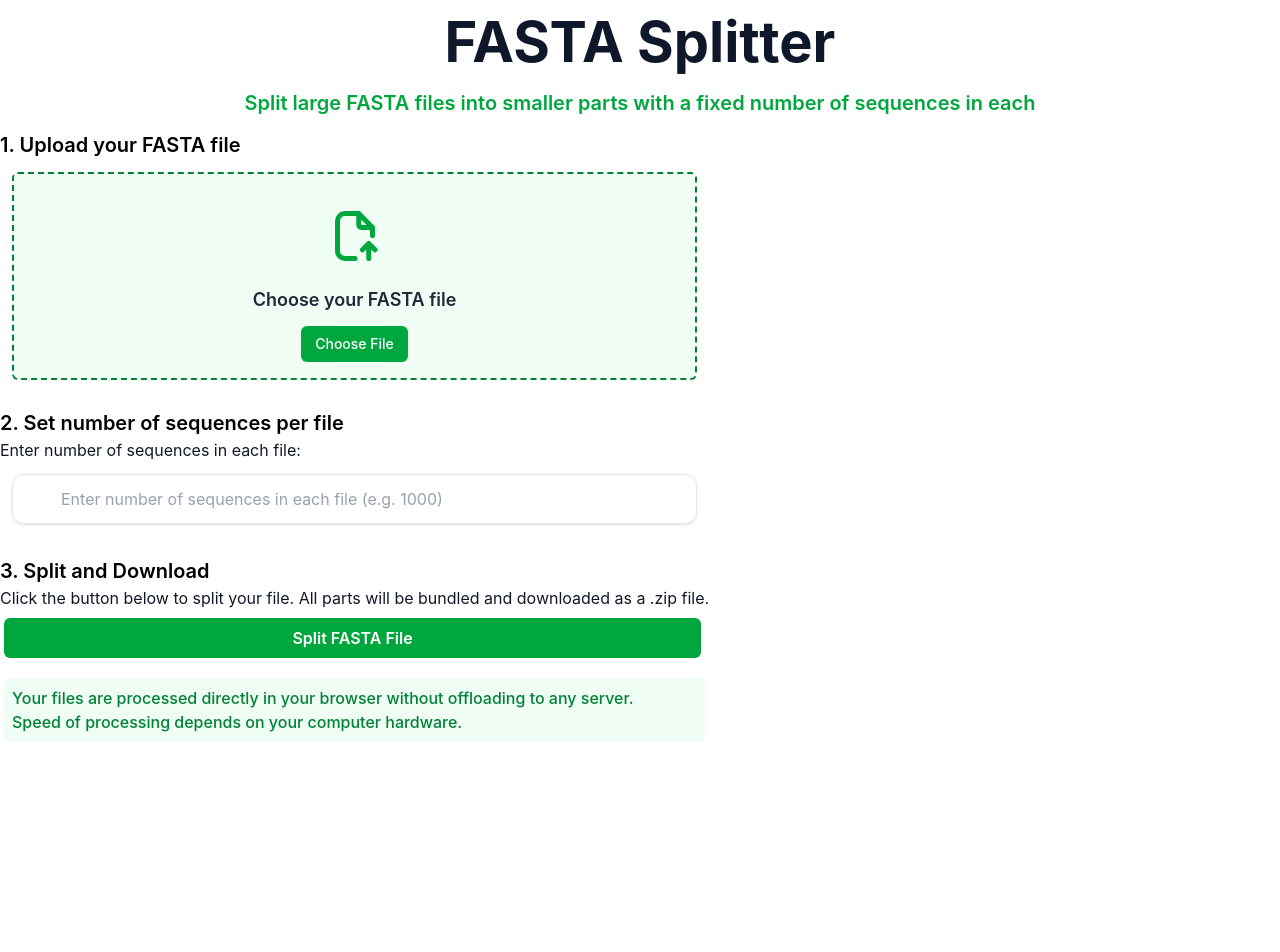
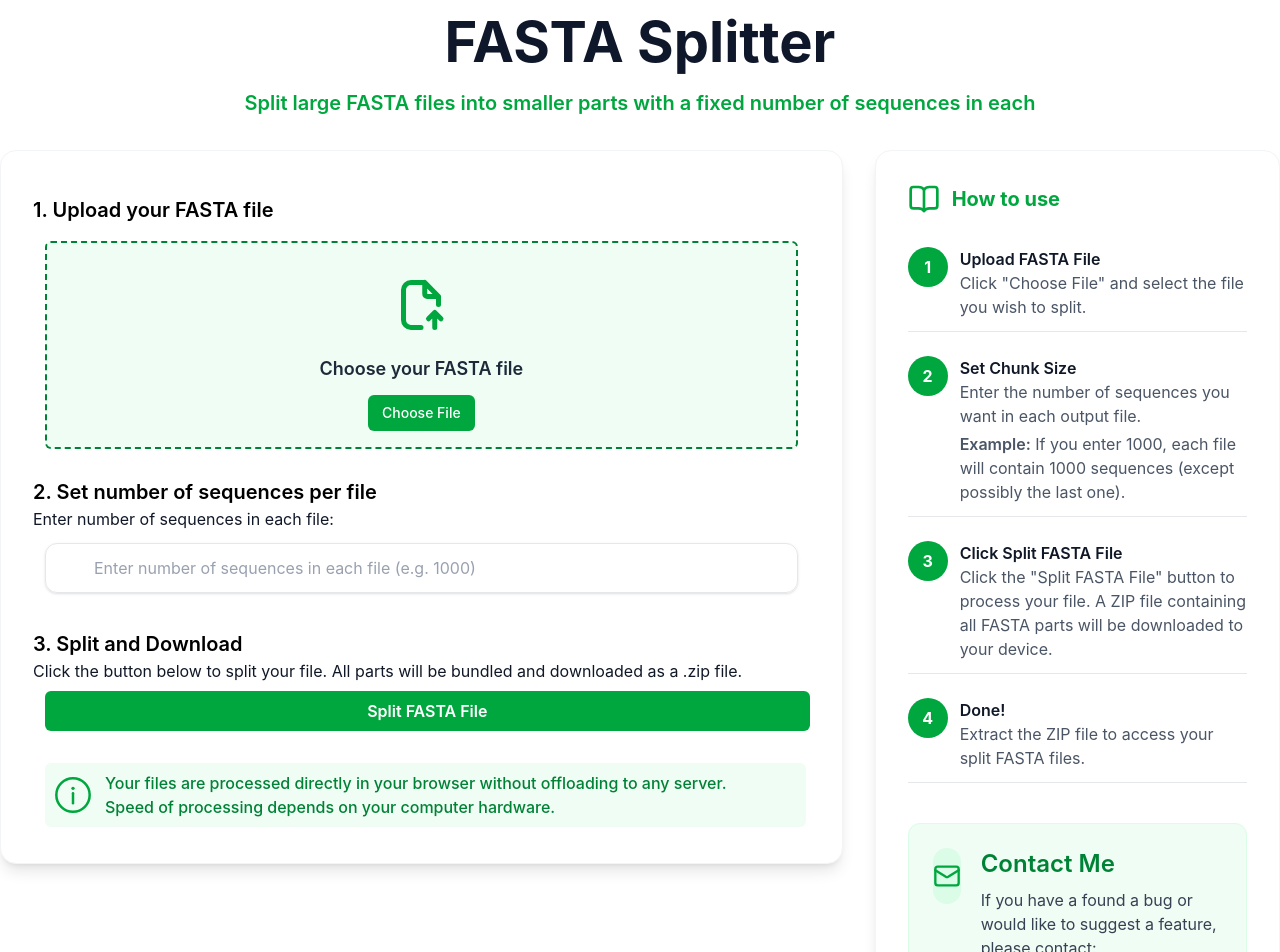
Before and after one commit to Noelaxe/fasta-splitter-project, a React (Vite) app in the folder FSplitter-project/: page / in a window 1280 px wide. Shown: the top 952 px of the page. Before the commit the page ends 800 px from the top, so only its background shows below. Built offline with nearby package versions, Linux system fonts and the light colour scheme.

Commit message:
UI Instructions

```diff
--- a/FSplitter-project/package.json
+++ b/FSplitter-project/package.json
@@ -14,6 +14,7 @@
   "dependencies": {
     "@tailwindcss/vite": "^4.3.2",
     "jszip": "^3.10.1",
+    "lucide-react": "^1.23.0",
     "react": "^19.2.7",
     "react-dom": "^19.2.7",
     "tailwindcss": "^4.3.2"
--- a/FSplitter-project/src/components/Core.jsx
+++ b/FSplitter-project/src/components/Core.jsx
@@ -3,6 +3,7 @@ import { useState, useEffect } from "react";
 import { splitSequences } from "../utils/splitSequences";
 import { downloadZip } from "../utils/downloadZip";
 import uploadIcon from "../assets/upload-file-svgrepo-com.svg"
+import infoIcon from "../assets/info-circle-svgrepo-com.svg"
 
 function Core() {
     const [sequences, setSequences] = useState([]);
@@ -14,9 +15,9 @@ function Core() {
       }, [chunkSize]);
 
     return(
-        <div>
-            <h1 className="mt-3 font-semibold font-sans text-[20px]">1. Upload your FASTA file</h1>
-            <div className="m-3 ml-3 p-3 border-2 border-dashed border-green-700 rounded-md bg-green-50 flex-col flex items-center justify-center text-center">
+        <div className="bg-white rounded-2xl shadow-lg border border-gray-100 p-8">
+            <h1 className="mb-4 mt-3 font-semibold font-sans text-[20px]">1. Upload your FASTA file</h1>
+            <div className="mb-4 m-3 ml-3 p-3 border-2 border-dashed border-green-700 rounded-md bg-green-50 flex-col flex items-center justify-center text-center">
 
                 <img src={uploadIcon} className="w-15 h-15 m-5" />
 
@@ -43,14 +44,14 @@ function Core() {
                         setChunkSize(e.target.value === "" ? null : Number(e.target.value));
                     }}
                     placeholder="Enter number of sequences in each file (e.g. 1000)"
-                    className="mb-3 mt-3 w-full shrink-0 ml-3 mr-6 border border-gray-200 shadow-sm py-3 pl-12 pr-4 rounded-xl focus:border-green-500 focus:outline-none focus:ring-4 focus:ring-green-100 placeholder:text-gray-400"
+                    className="mb-4 mt-3 w-full shrink-0 ml-3 mr-6 border border-gray-200 shadow-sm py-3 pl-12 pr-4 rounded-xl focus:border-green-500 focus:outline-none focus:ring-4 focus:ring-green-100 placeholder:text-gray-400"
                     />
                 </div>
             </div>
             <div>
                 <h1 className="mt-5 font-semibold font-sans text-[20px]">3. Split and Download</h1>
                 <p className="font-sans text-gray-900">Click the button below to split your file. All parts will be bundled and downloaded as a .zip file.</p>
-                <div className="pr-3">
+                <div className="pr-3 mb-7">
                     <button
                         disabled={chunkSize<=0 || sequences.length===0}
                         onClick={async () => {
@@ -65,7 +66,7 @@ function Core() {
                             rounded-md
                             text-white
                             m-1 p-2
-                            pl-3.5 pr-3.5
+                            ml-3
                             text-m
                             font-semibold
                             cursor-pointer
@@ -76,9 +77,15 @@ function Core() {
                     </button>
                 </div>
             </div>
-            <div className="border-none bg-green-50 rounded-md m-1 p-2 mt-4">
-                <p className="font-medium text-green-700">Your files are processed directly in your browser without offloading to any server.</p>
-                <p className="font-medium text-green-700">Speed of processing depends on your computer hardware.</p>
+            <div className="flex gap-3 border-none bg-green-50 rounded-md m-1 p-2 mt-4 ml-3">
+                <div>
+                    <img src={infoIcon} className="w-10 h-10 mt-1"/>
+                </div>
+
+                <div>
+                    <p className="font-medium text-green-700">Your files are processed directly in your browser without offloading to any server.</p>
+                    <p className="font-medium text-green-700">Speed of processing depends on your computer hardware.</p>
+                </div>
             </div>
 
         </div>
--- a/FSplitter-project/src/components/Core_and_instructions.jsx
+++ b/FSplitter-project/src/components/Core_and_instructions.jsx
@@ -3,9 +3,13 @@ import Instructions from "./Insructions"
 
 function Core_and_instructions() {
     return (
-        <div className="flex">
-            <Core />
-            <Instructions />
+        <div className="max-w-screen-2xl mx-auto grid grid-cols-1 lg:grid-cols-3 gap-8 mt-8">
+            <div className="lg:col-span-2">
+                <Core />
+            </div>
+            <div>
+                <Instructions />
+            </div>
         </div>
     )
 }
--- a/FSplitter-project/src/components/Insructions.jsx
+++ b/FSplitter-project/src/components/Insructions.jsx
@@ -1,7 +1,116 @@
+import {BookOpen, Mail} from "lucide-react";
+
+const steps = [
+    {
+        number: 1,
+        title: "Upload FASTA File",
+        description:
+            'Click "Choose File" and select the file you wish to split.',
+    },
+    {
+        number: 2,
+        title: "Set Chunk Size",
+        description:
+            "Enter the number of sequences you want in each output file.",
+        example:
+            "Example: If you enter 1000, each file will contain 1000 sequences (except possibly the last one).",
+    },
+    {
+        number: 3,
+        title: "Click Split FASTA File",
+        description:
+            'Click the "Split FASTA File" button to process your file. A ZIP file containing all FASTA parts will be downloaded to your device.',
+    },
+    {
+        number: 4,
+        title: "Done!",
+        description:
+            "Extract the ZIP file to access your split FASTA files.",
+    },
+];
+
 function Instructions() {
-    return(
-        <h1></h1>
-    )
+    return (
+        <div className="bg-white rounded-2xl shadow-lg border border-gray-100 p-8">
+
+
+
+            <div className="flex items-center gap-3 mb-8">
+                <BookOpen className="text-green-600 w-8 h-8" />
+                <h2 className="text-[20px] font-bold text-green-600">
+                    How to use
+                </h2>
+            </div>
+
+
+
+            <div className="space-y-6">
+                {steps.map((step) => (
+                    <div
+                        key={step.number}
+                        className="flex gap-1 border-b border-gray-200 pb-3"
+                    >
+                        <div className="flex-shrink-0">
+                            <div className="mr-2 w-10 h-10 rounded-full bg-green-600 text-white font-bold flex items-center justify-center">
+                                {step.number}
+                            </div>
+                        </div>
+
+                        <div>
+                            <h3 className="text-[16px] font-semibold text-gray-900">
+                                {step.title}
+                            </h3>
+
+                            <p className="text-gray-600">
+                                {step.description}
+                            </p>
+
+                            {step.example && (
+                                <p className="text-gray-600 mt-1">
+                                    <span className="font-semibold">
+                                        Example:
+                                    </span>{" "}
+                                    {step.example.replace("Example: ", "")}
+                                </p>
+                            )}
+                        </div>
+                    </div>
+                ))}
+            </div>
+
+
+
+            <div className="mt-10 rounded-xl border border-green-100 bg-green-50 p-6 flex gap-5 items-start">
+
+                <div className="w-14 h-14 rounded-full bg-green-100 flex items-center justify-center">
+                    <Mail className="text-green-600 w-7 h-7" />
+                </div>
+
+                <div>
+                    <h3 className="text-2xl font-semibold text-green-700 mb-2">
+                        Contact Me
+                    </h3>
+
+                    <p className="text-gray-700 mb-4">
+                        If you have a found a bug or would like to suggest a feature, please contact:
+                    </p>
+
+
+
+                    <a
+                        target="_blank"
+                        rel="noopener noreferrer"
+                        href="https://mail.google.com/mail/?view=cm&fs=1&to=noelaxe.support@gmail.com"
+                        className="inline-flex items-center gap-2 text-green-700 font-semibold hover:underline"
+                    >
+                        <Mail className="w-5 h-5" />
+                        noelaxe.support@gmail.com
+                    </a>
+                </div>
+            </div>
+
+        </div>
+    );
 }
 
 export default Instructions
```
Also changed, not shown: FSplitter-project/src/assets/info-circle-svgrepo-com.svg (added), 1 other file (tests, documents, lock files or other folders).
